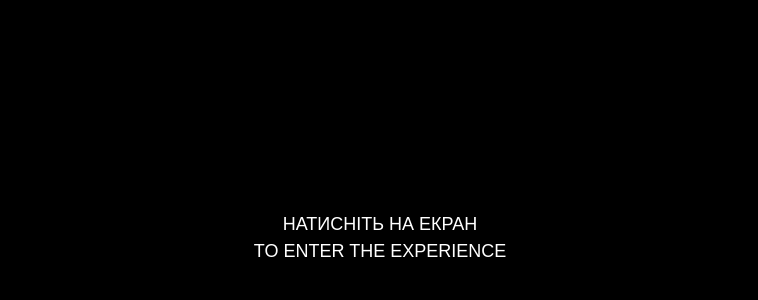
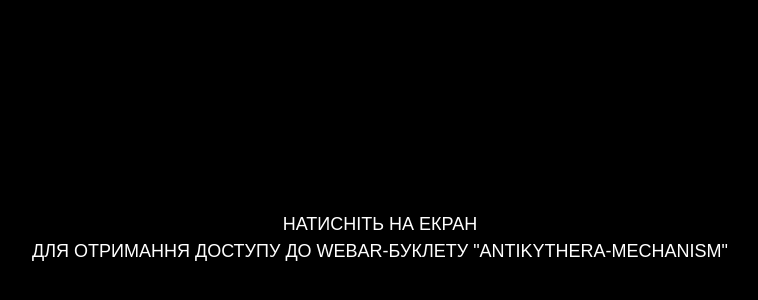
Before and after one commit to KardaievArtyom/-Antikythera-mechanism, a plain HTML site: page index.html in a window 1280 px wide. Shown: the part 162-462 px from the top of the page, without its empty margins (260-1018 px from the left). Drawn offline with nearby package versions, Linux system fonts and the light colour scheme.

Commit message:
Update index.html

```diff
--- a/index.html
+++ b/index.html
@@ -28,7 +28,7 @@
             ">
           Натисніть на екран
             <br>
-            to enter the experience
+           Для отримання доступу до WebAr-буклету "Antikythera-mechanism"
         </div>
     </div>
 
```
